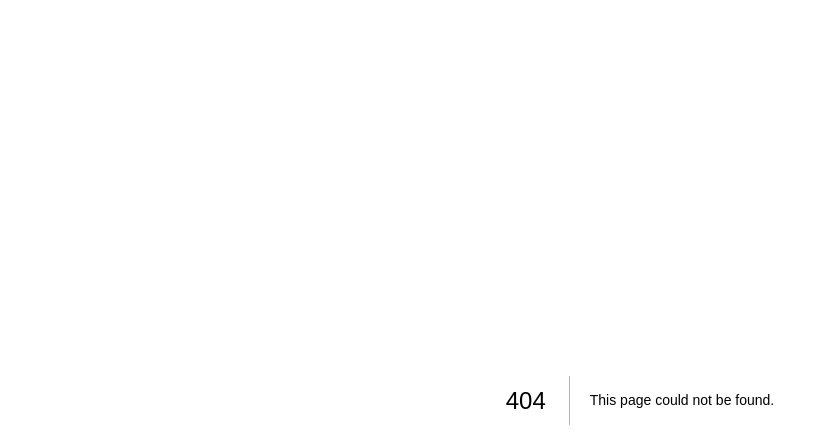
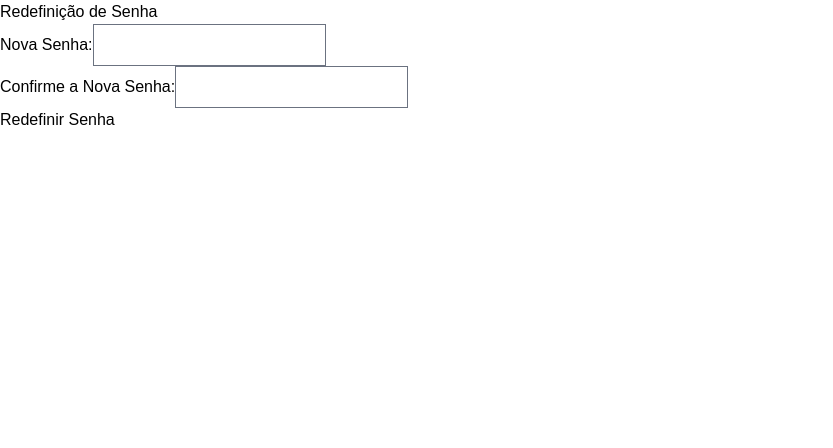
Before and after one commit to waltindobne/HDsupport, a Next.js app in the folder my-app/: page /recuperacao in a window 1280 px wide. Before the commit this address had no page. Shown: the top 448 px of the page, without its empty margins (0-833 px from the left). Built offline with nearby package versions, Linux system fonts and the light colour scheme.

Commit message:
recuperacao

```diff
--- /dev/null
+++ b/my-app/src/app/recuperacao/page.tsx
@@ -0,0 +1,9 @@
+// pages/recuperacaoSenha.js
+
+import RecuperacaoSenha from "@/components/ui/recuperacao";
+
+;
+
+export default function RecuperacaoSenhaPage() {
+  return <RecuperacaoSenha />;
+}
--- /dev/null
+++ b/my-app/src/components/ui/recuperacao.tsx
@@ -0,0 +1,66 @@
+"use client"
+import { useState, useEffect } from 'react';
+import { useRouter } from 'next/navigation'; // Corrigido o import
+
+// Restante do código...
+
+export default function RecuperacaoSenha() {
+    const router = useRouter();
+    const { idUsuario, token, geracaoToken } = router.query || {};
+    const [novaSenha, setNovaSenha] = useState('');
+    const [confirmacaoSenha, setConfirmacaoSenha] = useState('');
+
+    const handleSubmit = async (event) => {
+      event.preventDefault();
+      // Validar se a nova senha e a confirmação são iguais
+      if (novaSenha !== confirmacaoSenha) {
+        console.error('As senhas não coincidem.');
+        return;
+      }
+
+      try {
+        const response = await fetch('/api/redefinirSenha', {
+          method: 'POST',
+          headers: {
+            'Content-Type': 'application/json',
+          },
+          body: JSON.stringify({ idUsuario, token, novaSenha }),
+        });
+        if (response.ok) {
+          // Redirecionar o usuário para a página de login ou página de sucesso
+          router.push('/login');
+        } else {
+          // Tratar erros, talvez exibindo uma mensagem para o usuário
+        }
+      } catch (error) {
+        console.error('Erro ao redefinir senha:', error);
+      }
+    };
+
+    return (
+      <div>
+        <h1>Redefinição de Senha</h1>
+        <form onSubmit={handleSubmit}>
+          <label htmlFor="novaSenha">Nova Senha:</label>
+          <input
+            type="password"
+            id="novaSenha"
+            value={novaSenha}
+            onChange={(e) => setNovaSenha(e.target.value)}
+            required
+          />
+          <br />
+          <label htmlFor="confirmacaoSenha">Confirme a Nova Senha:</label>
+          <input
+            type="password"
+            id="confirmacaoSenha"
+            value={confirmacaoSenha}
+            onChange={(e) => setConfirmacaoSenha(e.target.value)}
+            required
+          />
+          <br />
+          <button type="submit">Redefinir Senha</button>
+        </form>
+      </div>
+    );
+  }
--- a/my-app/src/components/ui/sidebarmenu.tsx
+++ b/my-app/src/components/ui/sidebarmenu.tsx
@@ -57,7 +57,7 @@ const SidebarMenu: React.FC = () => {
         router.push('/Proffile')
     };
     return(
-        <div className="h-[90vh] ml-10 w-[180px] bg-black border-2 rounded-[14px] border-slate-50">
+        <div className="h-[90vh] ml-2 w-[180px] bg-black border-2 rounded-[14px] border-slate-50">
             <header className="flex items-center border-slate-50 justify-center border-b-2 p-[20px]">
                 <h1 className="font-bold text-slate-50 flex relative left-2 text-2xl">
                     Help Desk
```
